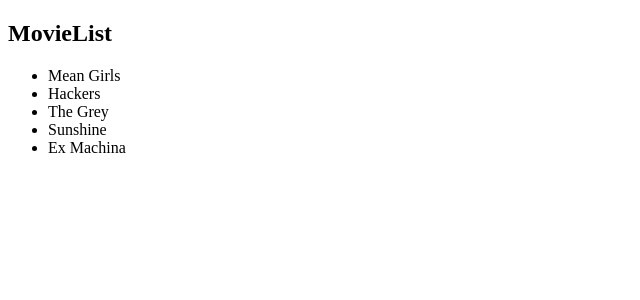
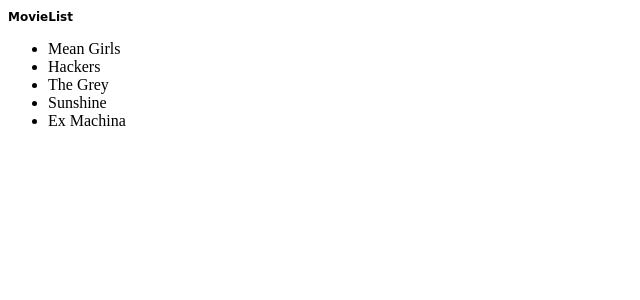
Before and after one commit to clfhhc/sampleMovieList, a React app: page / in a window 1280 px wide. Shown: the top 300 px of the page, without its empty margins (0-640 px from the left). Built offline with nearby package versions, Linux system fonts and the light colour scheme.

Commit message:
Refactor the index.js and set up the loader for css

```diff
--- a/src/index.js
+++ b/src/index.js
@@ -1,16 +1,4 @@
 // src/index.js
 
-import React, {Component} from 'react';
-import ReactDOM from 'react-dom';
-
-import App from './js/components/App.jsx';
-
-let movies = [
-    {title: 'Mean Girls'},
-    {title: 'Hackers'},
-    {title: 'The Grey'},
-    {title: 'Sunshine'},
-    {title: 'Ex Machina'},
-  ];
-
-ReactDOM.render(<App movies={movies} />, document.getElementById('app'));
+import style from "./main.css";
+import index from "./js/index";
--- /dev/null
+++ b/src/js/index.js
@@ -0,0 +1,17 @@
+// src/js/index.js
+
+
+import React, {Component} from 'react';
+import ReactDOM from 'react-dom';
+
+import App from './components/App.jsx';
+
+let movies = [
+    {title: 'Mean Girls'},
+    {title: 'Hackers'},
+    {title: 'The Grey'},
+    {title: 'Sunshine'},
+    {title: 'Ex Machina'},
+  ];
+
+ReactDOM.render(<App movies={movies} />, document.getElementById('app'));
--- a/src/main.css
+++ b/src/main.css
@@ -0,0 +1,4 @@
+h1 {
+    font-family: Comic Sans MS;
+    font-size: 12px;
+}
```
